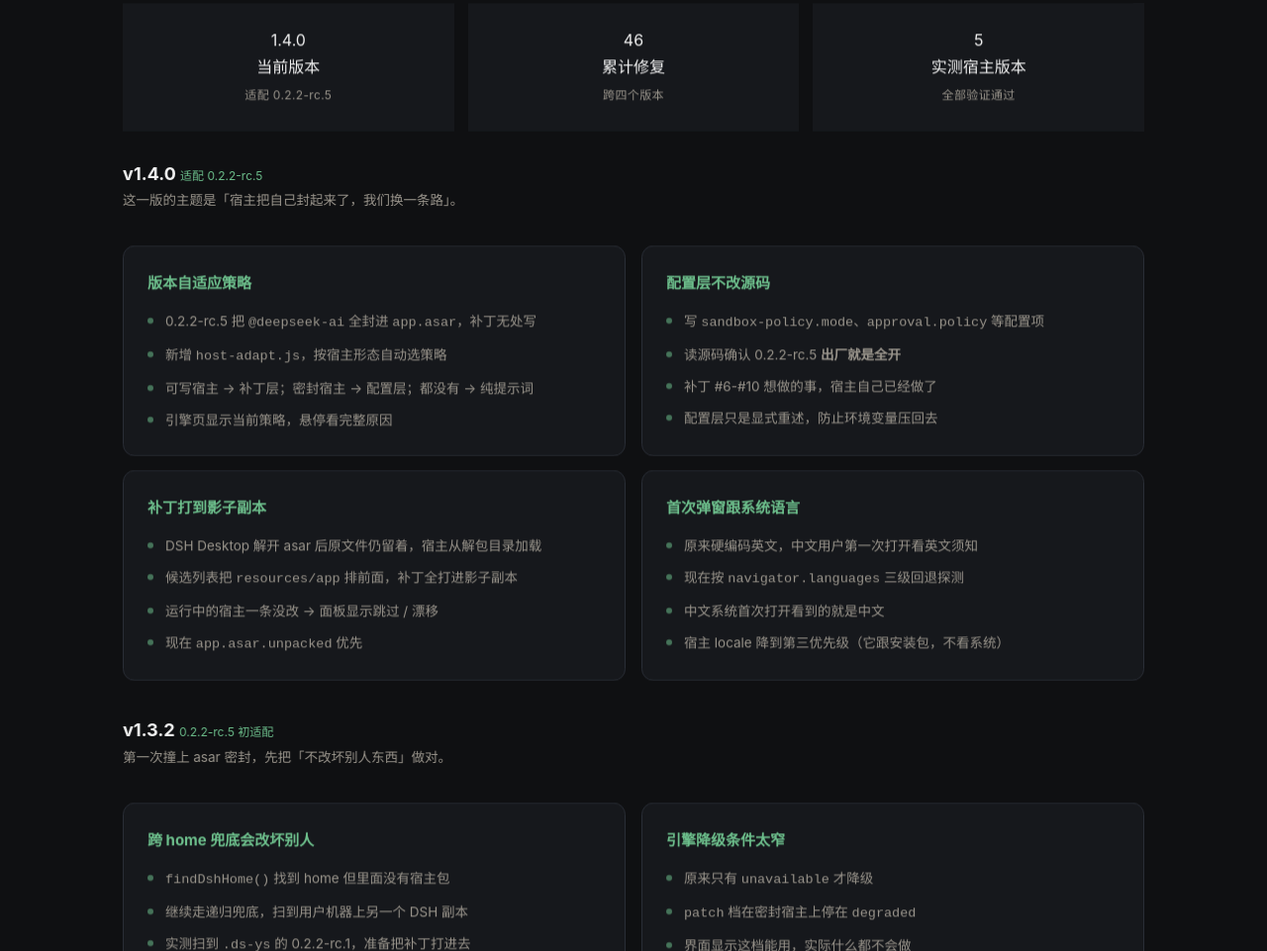
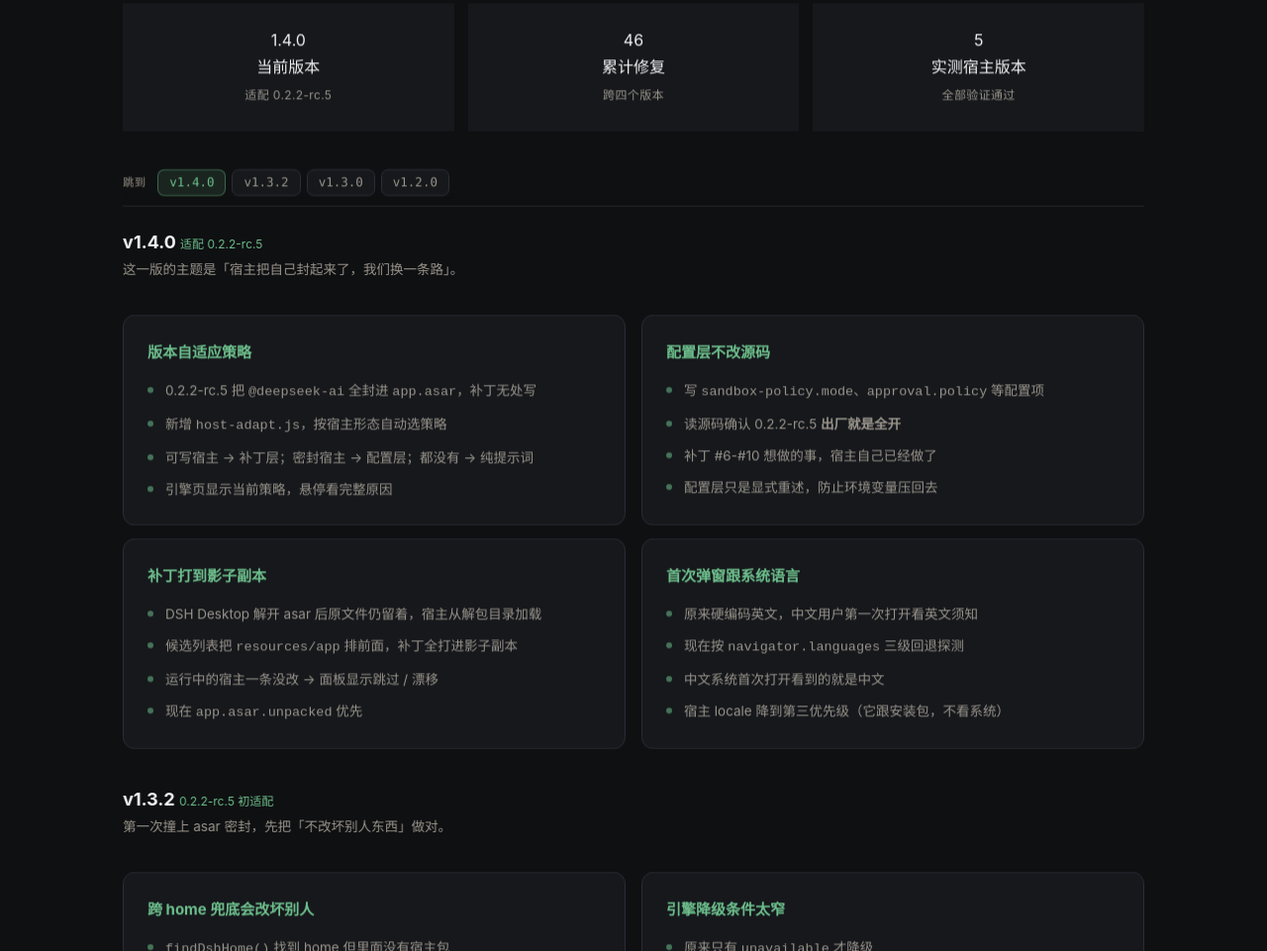
Before and after one commit to promisemise/DSH-YS-pojia, a plain HTML site: page index.html in a window 1280 px wide. Shown: the part 4226-5187 px from the top of the page at 99% size. Drawn offline with Linux system fonts and the light colour scheme.

Commit message:
deploy: ﻿feat: version jump bar inside the changelog
The changelog runs about 200 lines across four version blocks. Reaching v1.2.0
meant scrolling past everything newer, and once there, the other versions were off
screen with no way back except scrolling up.

Each version heading now has an id (v140, v132, v130, v120), and a jump bar sits
directly above the first block: 跳到 v1.4.0 · v1.3.2 · v1.3.0 · v1.2.0.

The bar is position:sticky at top 53px, so it parks under the sticky nav and stays
visible while the reader moves through the changelog. Which version it highlights
is decided by scroll position rather than visibility - the question being answered
is "which block am I in", not "which blocks are on screen", and with blocks this
tall those two diverge. A probe line at 150px means a block lights up once its
heading passes under the nav.

Headings carry scroll-margin-top of 124px on desktop and 112px narrow, enough to
clear both the nav and the jump bar, so a jump lands with the version title visible
rather than hidden behind two stacked sticky elements.

One correction worth recording: my first attempt at this left the page with
unbalanced braces in the inline script, which broke every script on the page. The
cause was editing the insertion point by line number after a failed replace, which
deleted a closing brace from an unrelated block. Redone from a clean checkout, this
time writing a script that verifies the whole inline script parses after each of
its four steps - ids, bar, CSS, behaviour - so a breakage would have been caught at
the step that caused it rather than three edits later.

Verified in a browser: all four anchors resolve, the bar sticks at exactly 48px on
a 390px viewport, clicking v1.3.0 settles with its heading at 112px matching the
scroll margin, and scrolling to v1.2.0 moves the highlight from v1.3.0 to v1.2.0. 2be6e9a138393a24d5040181ae59274931264dfe

```diff
--- a/index.html
+++ b/index.html
@@ -107,6 +107,31 @@ h1 .grad{background:linear-gradient(100deg,var(--ink) 20%,var(--accent) 55%,#7fd
 @media(max-width:640px){
   .hero-check{flex-direction:column;gap:8px;padding:12px 14px}
   .hc-body p{font-size:13px}
+}
+
+/* ── 章节内版本切换条 ─────────────────────────────────────────────────────
+   变更记录两百多行、四个版本块。粘在导航条下面，滚到哪都能一眼看到
+   其余版本在哪，不用滚回去。 */
+.vbar{position:sticky;top:53px;z-index:40;
+  display:flex;align-items:center;gap:6px;flex-wrap:wrap;
+  margin:0 0 22px;padding:10px 0;
+  background:linear-gradient(180deg,var(--bg) 72%,transparent);
+  border-bottom:1px solid var(--line)}
+.vbar-label{font:600 11px/1 var(--sans);letter-spacing:.06em;text-transform:uppercase;
+  color:var(--faint);margin-right:6px}
+.vbar-l{font:500 12.5px/1 var(--mono);color:var(--mute);text-decoration:none;
+  padding:6px 11px;border:1px solid var(--line);border-radius:7px;
+  background:var(--panel);transition:all .2s var(--ease);white-space:nowrap}
+.vbar-l:hover{color:var(--accent);border-color:var(--accent);background:var(--accent-soft)}
+.vbar-l.on{color:var(--accent);border-color:rgba(109,191,140,.42);background:var(--accent-soft)}
+
+/* 版本标题跳转时留出导航 + 切换条的高度 */
+h3[id^="v1"]{scroll-margin-top:124px}
+
+@media(max-width:640px){
+  .vbar{top:48px;gap:5px;padding:8px 0}
+  .vbar-l{font-size:12px;padding:5px 9px}
+  h3[id^="v1"]{scroll-margin-top:112px}
 }
 
 .cta{margin-top:36px;display:flex;flex-wrap:wrap;gap:12px;position:relative}
@@ -666,7 +691,15 @@ section[id]{scroll-margin-top:66px}
   </div>
 </div>
 
-<h3 class="reveal from-left" style="margin-top:8px;font-size:18px;font-weight:650">v1.4.0 <span class="tagline" style="font-size:12px;font-weight:400;color:var(--accent)">适配 0.2.2-rc.5</span></h3>
+<nav class="vbar reveal from-bottom" aria-label="版本跳转">
+  <span class="vbar-label">跳到</span>
+  <a href="#v140" class="vbar-l on">v1.4.0</a>
+  <a href="#v132" class="vbar-l">v1.3.2</a>
+  <a href="#v130" class="vbar-l">v1.3.0</a>
+  <a href="#v120" class="vbar-l">v1.2.0</a>
+</nav>
+
+<h3 id="v140" class="reveal from-left" style="margin-top:8px;font-size:18px;font-weight:650">v1.4.0 <span class="tagline" style="font-size:12px;font-weight:400;color:var(--accent)">适配 0.2.2-rc.5</span></h3>
 <p class="lead reveal from-left" style="font-size:13.5px">这一版的主题是「宿主把自己封起来了，我们换一条路」。</p>
 
 <div class="grid2 reveal from-bottom">
@@ -711,7 +744,7 @@ section[id]{scroll-margin-top:66px}
   </div>
 </div>
 
-<h3 class="reveal from-right" style="margin-top:36px;font-size:18px;font-weight:650">v1.3.2 <span class="tagline" style="font-size:12px;font-weight:400;color:var(--accent)">0.2.2-rc.5 初适配</span></h3>
+<h3 id="v132" class="reveal from-right" style="margin-top:36px;font-size:18px;font-weight:650">v1.3.2 <span class="tagline" style="font-size:12px;font-weight:400;color:var(--accent)">0.2.2-rc.5 初适配</span></h3>
 <p class="lead reveal from-right" style="font-size:13.5px">第一次撞上 asar 密封，先把「不改坏别人东西」做对。</p>
 
 <div class="grid2 reveal from-bottom">
@@ -735,7 +768,7 @@ section[id]{scroll-margin-top:66px}
   </div>
 </div>
 
-<h3 class="reveal from-left" style="margin-top:36px;font-size:18px;font-weight:650">v1.3.0 <span class="tagline" style="font-size:12px;font-weight:400;color:var(--accent)">规则强化与链路修复</span></h3>
+<h3 id="v130" class="reveal from-left" style="margin-top:36px;font-size:18px;font-weight:650">v1.3.0 <span class="tagline" style="font-size:12px;font-weight:400;color:var(--accent)">规则强化与链路修复</span></h3>
 <p class="lead reveal from-left" style="font-size:13.5px">这一版一半是破甲能力，一半是「检出了却修不了」的链路问题。</p>
 
 <div class="grid2 reveal from-bottom">
@@ -781,7 +814,7 @@ section[id]{scroll-margin-top:66px}
   </div>
 </div>
 
-<h3 class="reveal from-right" style="margin-top:36px;font-size:18px;font-weight:650">v1.2.0 <span class="tagline" style="font-size:12px;font-weight:400;color:var(--accent)">首批链路修复</span></h3>
+<h3 id="v120" class="reveal from-right" style="margin-top:36px;font-size:18px;font-weight:650">v1.2.0 <span class="tagline" style="font-size:12px;font-weight:400;color:var(--accent)">首批链路修复</span></h3>
 <p class="lead reveal from-right" style="font-size:13.5px">29 个提交，全是「装上了但用不了」的问题。这一版把插件从不能用到能用。</p>
 
 <div class="grid2 reveal from-bottom">
@@ -1324,6 +1357,29 @@ git clone https://github.com/yushang657/DSH-YS-pojia.git
    之前点一下就把词写进剪贴板，还把标签文字临时改成「已复制」——
    读者想选中某个词搜索时反而被抢了剪贴板。现在只保留 hover 效果，
    文字可选可复制，行为跟普通文本一致。 */
+
+  /* ── 9. 版本切换条：滚到哪个版本就高亮哪个 ──
+     变更记录里四个版本块依次排下来。用位置判定而不是可见性判定：
+     要回答的是「现在滚到第几个块」，不是「哪些块露出来了」。 */
+  var vbarLinks = Array.prototype.slice.call(document.querySelectorAll(".vbar-l"));
+  if (vbarLinks.length) {
+    var vTargets = vbarLinks.map(function(a){
+      return { a: a, el: document.getElementById(a.getAttribute("href").slice(1)) };
+    }).filter(function(x){ return x.el; });
+
+    var syncVbar = function(){
+      var probe = 150;
+      var active = vTargets.length ? vTargets[0] : null;
+      for (var i = 0; i < vTargets.length; i++) {
+        if (vTargets[i].el.getBoundingClientRect().top <= probe) active = vTargets[i];
+      }
+      vTargets.forEach(function(x){ x.a.classList.toggle("on", x === active); });
+    };
+
+    window.addEventListener("scroll", syncVbar, { passive: true });
+    syncVbar();
+  }
+
 })();
 </script>
 
```
